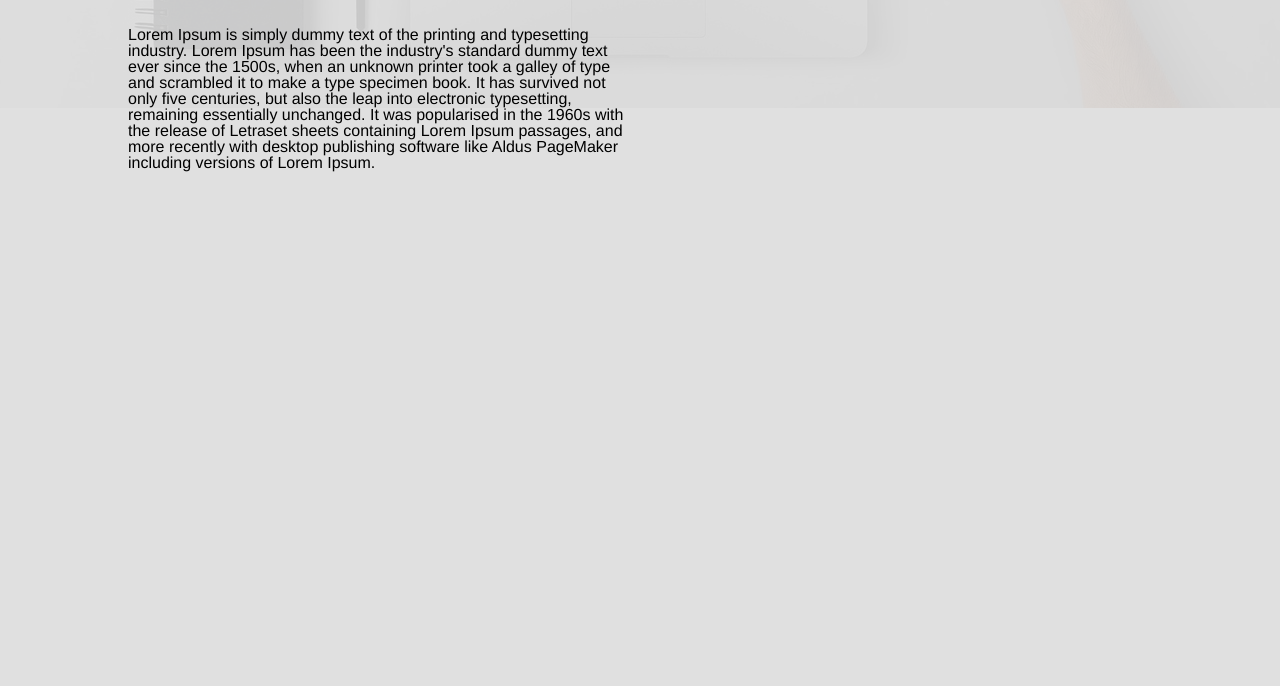
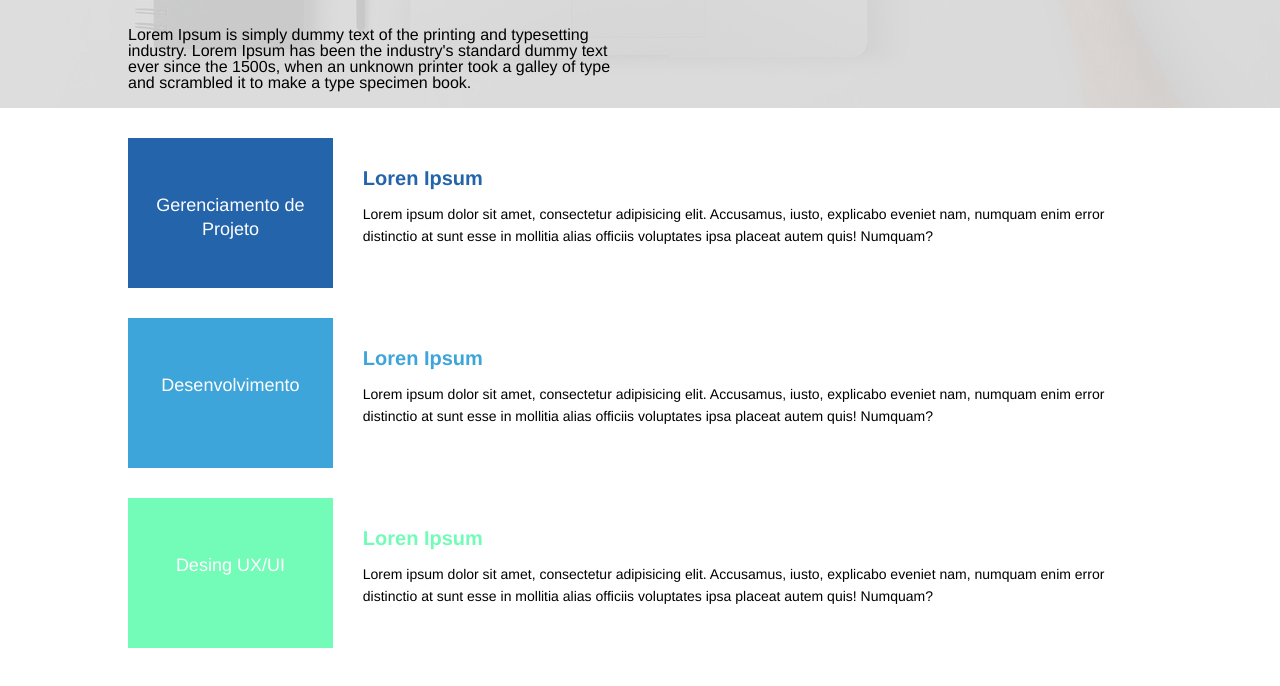
Before and after one commit to gilmaresende/curso-web-desing-5-projetos, a plain HTML site: page Bootstrap 5 do básico ao avançado - Matheus Battisti/bonus/index.html in a window 1280 px wide. Shown: the part 492-1178 px from the top of the page. Drawn offline with Linux system fonts and the light colour scheme; files whose address does not match are found by name.

Commit message:
aera de serviçoes

```diff
--- a/Bootstrap 5 do básico ao avançado - Matheus Battisti/bonus/css/style.css
+++ b/Bootstrap 5 do básico ao avançado - Matheus Battisti/bonus/css/style.css
@@ -56,7 +56,7 @@ html {
 
 .company-info-background {
    width: 100%;
-   height: 1100%;
+   height: 100%;
    background-color: #DDD;
    opacity: .9;
 }
@@ -76,3 +76,83 @@ html {
    margin-bottom: 30px;
    font-size: 24px;
 }
+
+/*services*/
+
+.services-container {
+   max-width: 1200px;
+   padding: 30px 10%;
+   padding-bottom: 0;
+}
+
+.services-box {
+   width: 100%;
+   position: relative;
+   clear: both;
+   height: 150px;
+   margin-bottom: 30px;
+}
+
+.services-box:last {
+   margin-bottom: 0;
+}
+
+.services-title {
+   width: 20%;
+   height: 150px;
+   background-color: rgb(139, 139, 139);
+   float: left;
+   text-align: center;
+   line-height: 150px;
+   padding: 20px;
+   box-sizing: border-box;
+}
+
+.services-title p {
+   padding-top: 35px;
+   color: #fff;
+   font-size: 18px;
+   line-height: 24px;
+}
+
+.services-description {
+   width: 80%;
+   float: left;
+   padding: 30px;
+   box-sizing: border-box;
+}
+
+.services-description h3 {
+   font-size: 20px;
+   margin-bottom: 15px;
+   font-weight: bold;
+}
+
+.services-description p {
+   font-size: 14px;
+   line-height: 22px;
+}
+
+#gerenciamento-title {
+   color: #2364AA;
+}
+
+#dev-title {
+   color: #3DA5D9;
+}
+
+#desing-title {
+   color: #73FBB8;
+}
+
+#gerenciamento-box {
+   background-color: #2364AA;
+}
+
+#dev-box {
+   background-color: #3DA5D9;
+}
+
+#desing-box {
+   background-color: #73FBB8;
+}
--- a/Bootstrap 5 do básico ao avançado - Matheus Battisti/bonus/index.html
+++ b/Bootstrap 5 do básico ao avançado - Matheus Battisti/bonus/index.html
@@ -24,15 +24,51 @@
                <div class="company-info-background"></div>
                <div class="company-info-titlebox">
                   <h2>Seja bem-vindo ao nosso site</h2>
-                  <p>Lorem Ipsum is simply dummy text of the printing and typesetting industry. Lorem Ipsum has been the industry's standard
-                  dummy text ever since the 1500s, when an unknown printer took a galley of type and scrambled it to make a type specimen
-                  book. It has survived not only five centuries, but also the leap into electronic typesetting, remaining essentially
-                  unchanged. It was popularised in the 1960s with the release of Letraset sheets containing Lorem Ipsum passages, and more
-                  recently with desktop publishing software like Aldus PageMaker including versions of Lorem Ipsum.</p>
+                  <p>Lorem Ipsum is simply dummy text of the printing and typesetting industry. Lorem Ipsum has been the
+                     industry's standard dummy text ever since the 1500s, when an unknown printer took a galley of type
+                     and scrambled it to make a type specimen book. </p>
                </div>
             </div>
          </div>
       </header>
+      <section>
+         <div class="services-container">
+            <div class="services-box">
+               <div class="services-title" id="gerenciamento-box">
+                  <p>Gerenciamento de Projeto</p>
+               </div>
+               <div class="services-description">
+                  <h3 id="gerenciamento-title">Loren Ipsum</h3>
+                  <p>Lorem ipsum dolor sit amet, consectetur adipisicing elit. Accusamus, iusto, explicabo eveniet nam,
+                     numquam enim error distinctio at sunt esse in mollitia alias officiis voluptates ipsa placeat autem
+                     quis! Numquam?</p>
+               </div>
+            </div>
+            <div class="services-box">
+               <div class="services-title" id="dev-box">
+                  <p>Desenvolvimento</p>
+               </div>
+               <div class="services-description">
+                  <h3 id="dev-title">Loren Ipsum</h3>
+                  <p>Lorem ipsum dolor sit amet, consectetur adipisicing elit. Accusamus, iusto, explicabo eveniet nam,
+                     numquam enim error distinctio at sunt esse in mollitia alias officiis voluptates ipsa placeat autem
+                     quis! Numquam?</p>
+               </div>
+            </div>
+            <div class="services-box">
+               <div class="services-title" id="desing-box">
+                  <p>Desing UX/UI</p>
+               </div>
+               <div class="services-description">
+                  <h3 id="desing-title">Loren Ipsum</h3>
+                  <p>Lorem ipsum dolor sit amet, consectetur adipisicing elit. Accusamus, iusto, explicabo eveniet nam,
+                     numquam enim error distinctio at sunt esse in mollitia alias officiis voluptates ipsa placeat autem
+                     quis! Numquam?</p>
+               </div>
+            </div>
+         </div>
+
+      </section>
 
    </div>
 </body>
```
